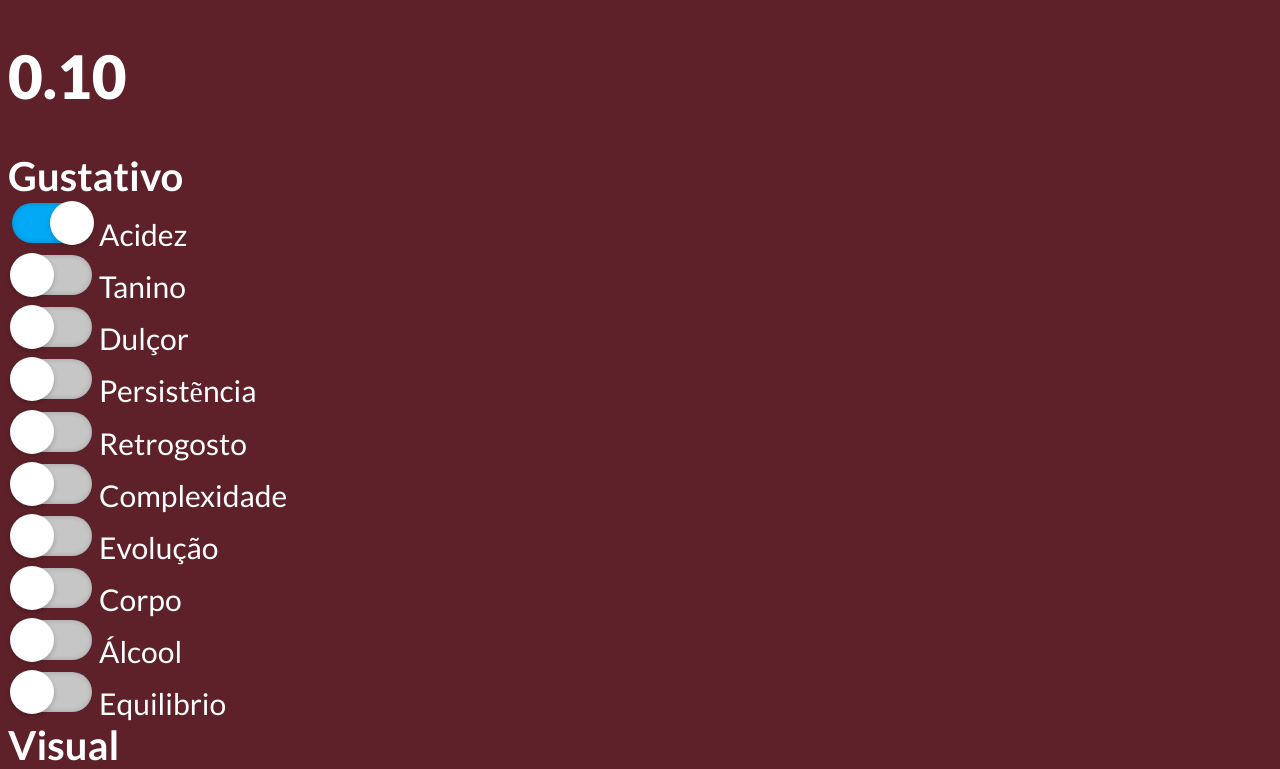
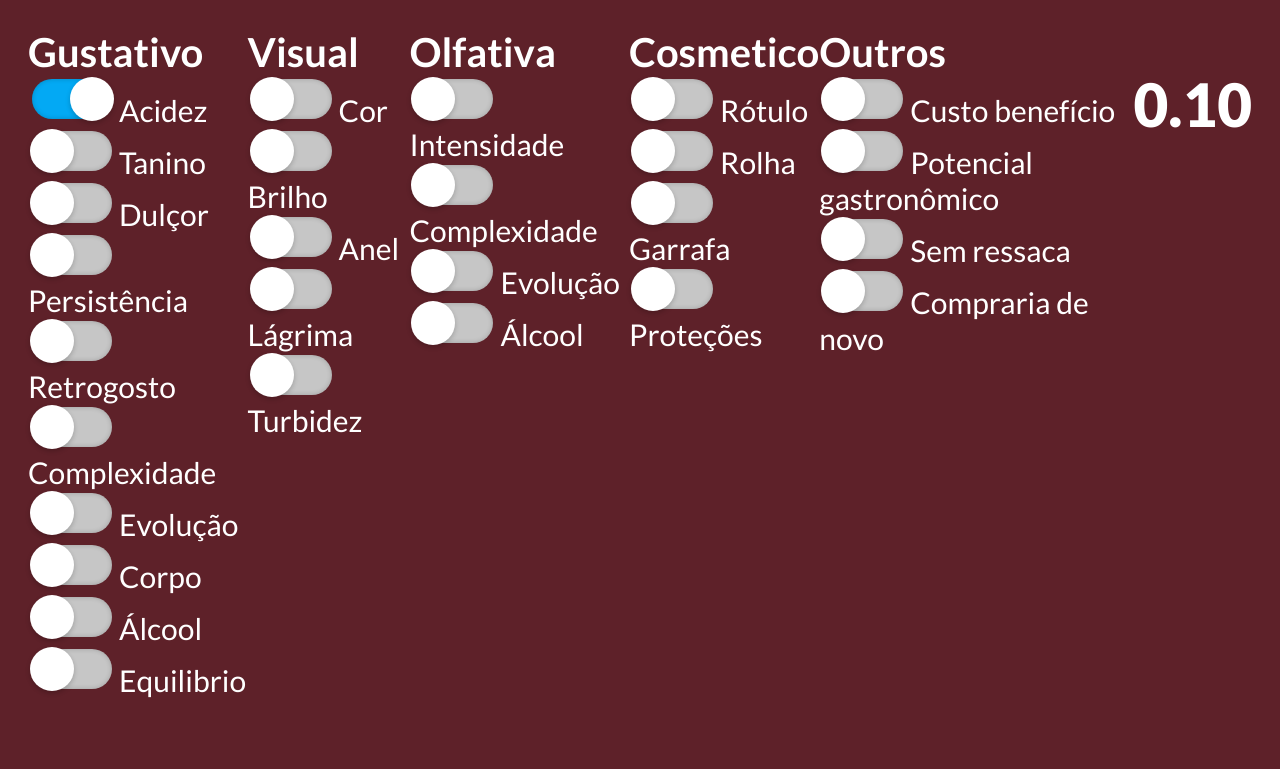
Before and after one commit to codingwithdenis/WineRating, a plain HTML site: page index.html in a window 1280 px wide. Both pictures are taken after a click on the checkbox "Acidez". Shown: the top 769 px of the page. Drawn offline with Linux system fonts and the light colour scheme.

Commit message:
Horizontalização das listas

```diff
--- a/index.html
+++ b/index.html
@@ -11,13 +11,9 @@
       <body>
 
 	<div class="arranjo">
-		<div class="colunaPonto">
-		    <h1 class="pontos" id="pontos">0.0</h1>
-		</div>
 
-	    <div class="colunaCategorias">
-	      <div>
-	      <form action="/action_page.php">
+
+	      <div class="gustativo">
 	       <label class="categoria"> Gustativo</label><br>
 		  <input type="checkbox" class="item" id="acidez" value="0.1">
 		  <label class="rotulo" for="acidez">Acidez</label><br>
@@ -26,7 +22,7 @@
 		  <input type="checkbox" class="item" id="dulcor" value="0.1">
 		  <label class="rotulo" for="dulcor">Dulçor</label><br>
 		  <input type="checkbox" class="item" id="persistencia" value="0.1">
-		  <label class="rotulo" for="persistencia">Persistẽncia</label><br>
+		  <label class="rotulo" for="persistencia">Persistência</label><br>
 		  <input type="checkbox" class="item" id="retrogosto" value="0.1">
 		  <label class="rotulo" for="retrogosto">Retrogosto</label><br>
 		  <input type="checkbox" class="item" id="complexidade" value="0.1">
@@ -39,8 +35,9 @@
 		  <label class="rotulo" for="alcool">Álcool</label><br>
 		  <input type="checkbox" class="item" id="equilibrio" value="0.1">
 		  <label class="rotulo" for="equilibrio">Equilibrio</label><br>
-	      <div>
-	      <form action="/action_page.php">
+		  </div>
+
+		  <div class="visual">
 	      <label class="categoria"> Visual</label><br>
 		  <input type="checkbox" class="item" id="cor" value="0.2">
 		  <label class="rotulo" for="cor">Cor</label><br>
@@ -52,10 +49,10 @@
 		  <label class="rotulo" for="lagrima">Lágrima</label><br>
 		  <input type="checkbox" class="item" id="turbidez" value="0.2">
 		  <label class="rotulo" for="turbidez">Turbidez</label><br>
-		  </form>
 		  </div>
-	      <div>
-	      <form action="/action_page.php">
+
+
+	      <div class="olfativa">
 	      <label class="categoria"> Olfativa</label><br>
 		  <input type="checkbox" class="item" id="intensidade" value="0.25">
 		  <label class="rotulo" for="intensidade">Intensidade</label><br>
@@ -65,10 +62,9 @@
 		  <label class="rotulo" for="evolucao">Evolução</label><br>
 		  <input type="checkbox" class="item" id="alcool2" value="0.25">
 		  <label class="rotulo" for="alcool2">Álcool</label><br>
-		  </form>
 	     </div>
-	      <div>
-	      <form action="/action_page.php">
+
+	      <div class="cosmetico">
 	      <label class="categoria"> Cosmetico</label><br>
 		  <input type="checkbox" class="item" id="rotulo" value="0.25">
 		  <label class="rotulo" for="rotulo">Rótulo</label><br>
@@ -78,11 +74,10 @@
 		  <label class="rotulo" for="garrafa">Garrafa</label><br>
 		  <input type="checkbox" class="item" id="protecoes" value="0.25">
 		  <label class="rotulo" for="protecoes">Proteções</label><br>
-		  </form>
 	      </div>
-	      <div>
-	      <form action="/action_page.php">
-		  <label class="categoria"> Outros</label><br>
+
+	      <div class="outros">
+	      <label class="categoria">Outros</label><br>
 		  <input type="checkbox" class="item" id="custo-beneficio" value="0.25">
 		  <label class="rotulo" for="custo-beneficio">Custo benefício</label><br>
 		  <input type="checkbox" class="item" id="versatilidade" value="0.25">
@@ -91,36 +86,14 @@
 		  <label class="rotulo" for="sem-ressaca">Sem ressaca</label><br>
 		  <input type="checkbox" class="item" id="recompra" value="0.25">
 		  <label class="rotulo" for="recompra">Compraria de novo</label><br>
-		  </form>
+	      </div>
+
+
+		 <div class="colunaPonto">
+		    <h1 class="pontos" id="pontos">0.0</h1>
 		</div>
 	</div>
-	</div>
-		<script>
-		  const checkboxes = document.querySelectorAll('.item');
-		  const pontosDisplay = document.getElementById('pontos');
-
-		  function atualizarPontuacao() {
-		    let total = 0;
-		    checkboxes.forEach(checkbox => {
-		      if (checkbox.checked) {
-			total += parseFloat(checkbox.value);
-		      }
-		    });
-		    pontosDisplay.textContent = total.toFixed(2);
-		  }
-
-		  document.addEventListener('DOMContentLoaded', () => {
-		    pontosDisplay.textContent = '0.0';
-
-		    checkboxes.forEach(checkbox => {
-		      checkbox.checked = false;
-		    });
-		  });
-
-		  checkboxes.forEach(checkbox => {
-		    checkbox.addEventListener('change', atualizarPontuacao);
-		  });
-		</script>
+		<script src="index.js"></script>
 
 
 </body>
--- /dev/null
+++ b/index.js
@@ -0,0 +1,24 @@
+const checkboxes = document.querySelectorAll('.item');
+const pontosDisplay = document.getElementById('pontos');
+
+function atualizarPontuacao() {
+  let total = 0;
+  checkboxes.forEach(checkbox => {
+    if (checkbox.checked) {
+  total += parseFloat(checkbox.value);
+    }
+  });
+  pontosDisplay.textContent = total.toFixed(2);
+}
+
+document.addEventListener('DOMContentLoaded', () => {
+  pontosDisplay.textContent = '0.0';
+
+  checkboxes.forEach(checkbox => {
+    checkbox.checked = false;
+  });
+});
+
+checkboxes.forEach(checkbox => {
+  checkbox.addEventListener('change', atualizarPontuacao);
+});
--- a/style.css
+++ b/style.css
@@ -2,6 +2,12 @@ body{
 	background-color: #5e2129;
 }
 
+.arranjo{
+	display:flex;
+	flex-direction: row;
+	padding: 20px;
+	border: 30px;
+}
 .pontos{
 	font-family: "Lato", serif;
 	font-weight: 900;
@@ -15,6 +21,8 @@ body{
 	font-weight: Bold;
 	font-size: 40px;
 	color: white;
+	margin-bottom: 15px;
+
 }
 
 .rotulo{
@@ -57,9 +65,3 @@ input[type="checkbox"]:before{
 input:checked[type="checkbox"]:before{
 	left: 40px;
 }
-
-.colunaPonto{
-	position: sticky;
-	top:0;
-	z-index: 1000;
-}
```
Lines whose indentation alone changed are shown as unchanged.
